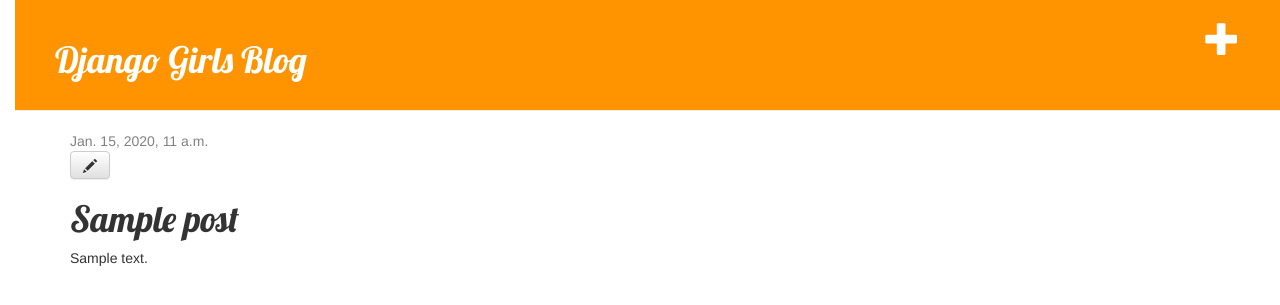
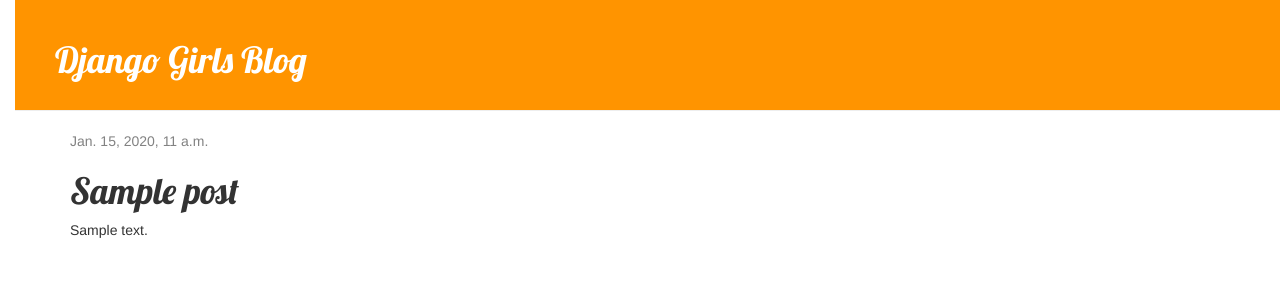
Before and after one commit to mopilo/First-Blog, a Django app: page /post/1/ in a window 1280 px wide. Shown: the top 305 px of the page. Run offline with Django 3.2, Linux system fonts and the light colour scheme; tables that the repository leaves empty hold one stand-in row (values such as "Sample post"); some libraries are stand-ins or nearby versions.

Commit message:
added views to create or edit views for the blog on the site

```diff
--- a/blog/templates/blog/base.html
+++ b/blog/templates/blog/base.html
@@ -9,7 +9,9 @@
 	</head>
 	<body>
 		<div class="page-header">
-			<a href="{% url 'post_new' %}" class="top-menu"><span class="glyphicon glyphicon-plus"></span></a>
+			{% if user.is_authenticated %}
+<a href="{% url 'post_new' %}" class="top-menu"><span class="glyphicon glyphicon-plus"></span></a>
+{% endif %}
 			<h1><a href="/">Django Girls Blog</a></h1>
 		</div>
 		<div class="content container">
--- a/blog/templates/blog/post_detail.html
+++ b/blog/templates/blog/post_detail.html
@@ -6,9 +6,10 @@
 				{{ post.published_date }}
 			</div>
 		{% endif %}
-		<a class="btn btn-default" href="{% url 'post_edit' pk=post.pk %}">
-		<span class="glyphicon glyphicon-pencil"></span>
-		</a>
+		{% if user.is_authenticated %}
+<a class="btn btn-default" href="{% url 'post_edit' pk=post.pk %}"><span class="glyphicon glyphicon-pencil"></sp
+an></a>
+{% endif %}
 		<h1>{{ post.title }}</h1>
 		<p>{{ post.text|linebreaksbr }}</p>
 	</div>
```
